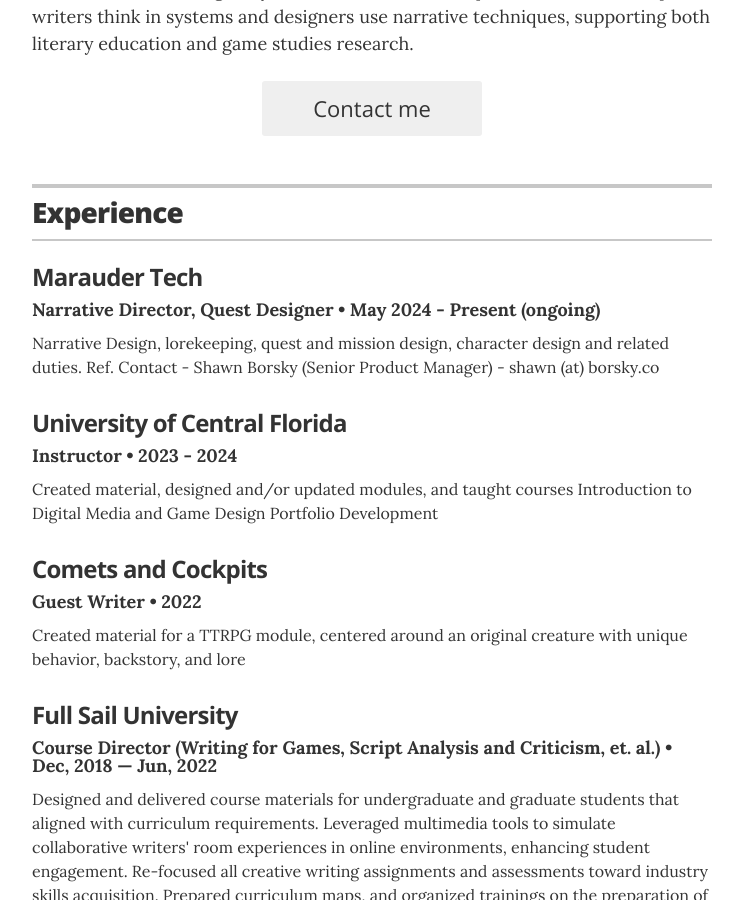
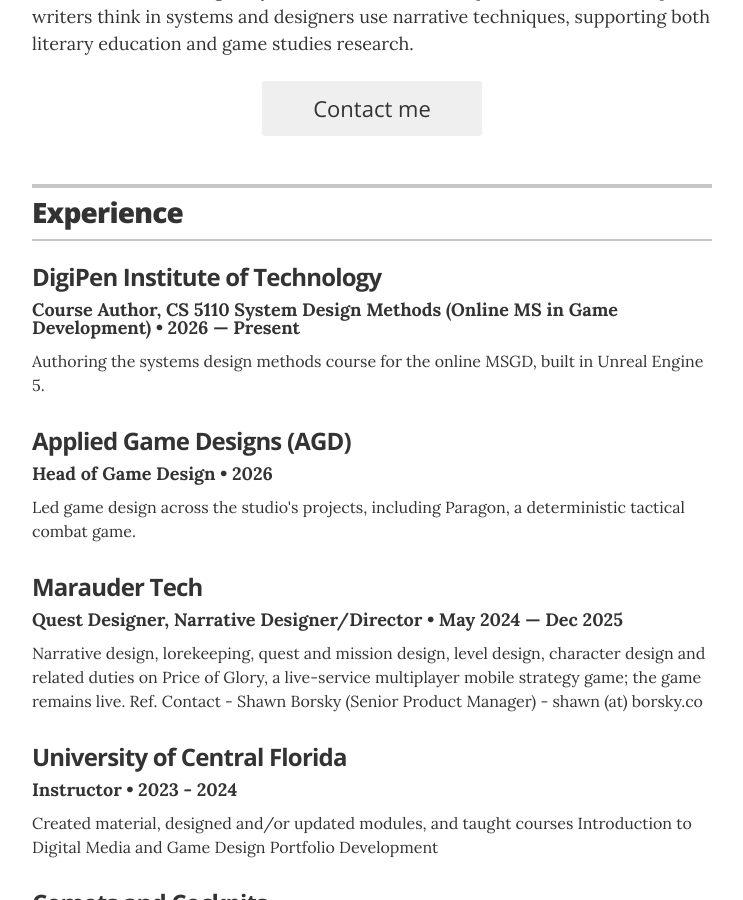
Before and after one commit to mwmxyz/academic, a Jekyll site: the page built from index.html, in a window 1280 px wide and 900 px high, scrolled down 854 px. Shown: the whole window, without its empty margins (268-1011 px from the left). Built offline with Jekyll 4.4.1, drawn with Linux system fonts in a browser that asks for light colours; some of the changed text lies outside the part shown.

Commit message:
Update experience.yml

```diff
--- a/_data/experience.yml
+++ b/_data/experience.yml
@@ -1,32 +1,58 @@
 # Jobs
-# VP of Global Communications
+
+- company: DigiPen Institute of Technology
+  position: Course Author, CS 5110 System Design Methods (Online MS in Game Development)
+  duration: "2026 &mdash; Present"
+  summary: "Authoring the systems design methods course for the online MSGD, built in Unreal Engine 5."
+
+- company: Applied Game Designs (AGD)
+  position: Head of Game Design
+  duration: "2026"
+  summary: "Led game design across the studio's projects, including Paragon, a deterministic tactical combat game."
 
 # Unannounced Mobile Strategy Game
 - company: Marauder Tech
-  position: Narrative Director, Quest Designer
-  duration: May 2024 - Present (ongoing)
-  summary: Narrative Design, lorekeeping, quest and mission design, character design and related duties. Ref. Contact - Shawn Borsky (Senior Product Manager) - shawn (at) borsky.co
+  position: Quest Designer, Narrative Designer/Director
+  duration: "May 2024 &mdash; Dec 2025"
+  summary: "Narrative design, lorekeeping, quest and mission design, level design, character design and related duties on Price of Glory, a live-service multiplayer mobile strategy game; the game remains live. Ref. Contact - Shawn Borsky (Senior Product Manager) - shawn (at) borsky.co"
 
 # Teaching at UCF
 - company: University of Central Florida
   position: Instructor
-  duration: 2023 - 2024
-  summary: Created material, designed and/or updated modules, and taught courses Introduction to Digital Media and Game Design Portfolio Development
+  duration: "2023 - 2024"
+  summary: "Created material, designed and/or updated modules, and taught courses Introduction to Digital Media and Game Design Portfolio Development"
 
 # Game Writing
 - company: Comets and Cockpits
   position: Guest Writer
-  duration:  2022
-  summary: Created material for a TTRPG module, centered around an original creature with unique behavior, backstory, and lore
+  duration: "2022"
+  summary: "Created material for a TTRPG module, centered around an original creature with unique behavior, backstory, and lore"
 
 # FS
 - company: Full Sail University
   position: Course Director (Writing for Games, Script Analysis and Criticism, et. al.)
-  duration: Dec, 2018 &mdash; Jun, 2022
-  summary: Designed and delivered course materials for undergraduate and graduate students that aligned with curriculum requirements.  Leveraged multimedia tools to simulate collaborative writers' room experiences in online environments, enhancing student engagement. Re-focused all creative writing assignments and assessments toward industry skills acquisition. Prepared curriculum maps, and organized trainings on the preparation of curriculum maps for all faculty of the Creative Writing MFA program. Gained extensive knowledge of ACCSC accreditation standards through direct involvement in the accreditation process. Applied best practices in curriculum development and assessment to meet and exceed academic benchmarks. Adapted teaching methods and course materials in response to evolving accreditation requirements, demonstrating flexibility and a commitment to educational excellence. <ul class="resume-item-list"><li>Created a modular, synchronous online Writing for Games course that taught game design skills through collaborative writing (for the Creative Writing MFA program)</li><li>Re-designed and taught the MFA Creative Writing course in Script Analysis & Criticism</li><li>Taught MFA courses in Visual Storytelling and Character Creation & Development</li><li>Taught BFA courses in Science Fiction and Children's Entertainment</li></ul>
+  duration: "Dec, 2018 &mdash; Jun, 2022"
+  summary: "Designed and delivered course materials for undergraduate and graduate students that aligned with curriculum requirements.  Leveraged multimedia tools to simulate collaborative writers' room experiences in online environments, enhancing student engagement. Re-focused all creative writing assignments and assessments toward industry skills acquisition. Prepared curriculum maps, and organized trainings on the preparation of curriculum maps for all faculty of the Creative Writing MFA program. Gained extensive knowledge of ACCSC accreditation standards through direct involvement in the accreditation process. Applied best practices in curriculum development and assessment to meet and exceed academic benchmarks. Adapted teaching methods and course materials in response to evolving accreditation requirements, demonstrating flexibility and a commitment to educational excellence. <ul class=\"resume-item-list\"><li>Created a modular, synchronous online Writing for Games course that taught game design skills through collaborative writing (for the Creative Writing MFA program)</li><li>Re-designed and taught the MFA Creative Writing course in Script Analysis & Criticism</li><li>Taught MFA courses in Visual Storytelling and Character Creation & Development</li><li>Taught BFA courses in Science Fiction and Children's Entertainment</li></ul>"
 
-# Communications Coordinator
+# Radio
 - company: Radio Theater Project
   position: Writer
-  duration: 2018
-  summary: Adapted works of literature into radio scripts for national syndication, including Timon of Athens and The Diary of Lady Murasaki.
+  duration: "2018"
+  summary: "Adapted works of literature into radio scripts for national syndication, including Timon of Athens and The Diary of Lady Murasaki."
+
+# Escape rooms
+- company: Partly Wicked
+  position: Escape Room Designer and Consultant
+  duration: "2015 &mdash; Present"
+  summary: "Design and consulting for escape rooms, including work for Escapology, then the largest escape room company in the United States."
+
+# Magazines
+- company: Looking Glass Magazine
+  position: Editor in Chief
+  duration: "2008 &mdash; 2011"
+  summary: "Led an eighteen-person team; designed CYOA games and puzzles for print; built one of the first magazines made for the iPhone, profiled in The New Yorker's Talk of the Town (September 2008)."
+
+- company: Time Out Istanbul
+  position: Editor in Chief
+  duration: "2007 &mdash; 2008"
+  summary: ""
```
